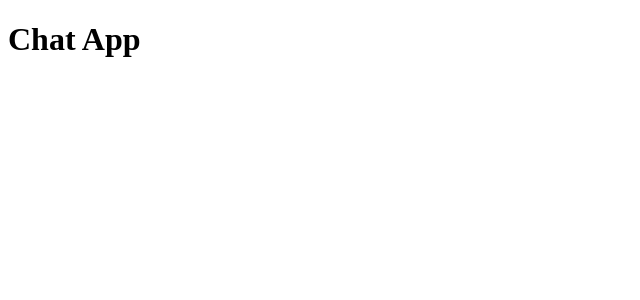
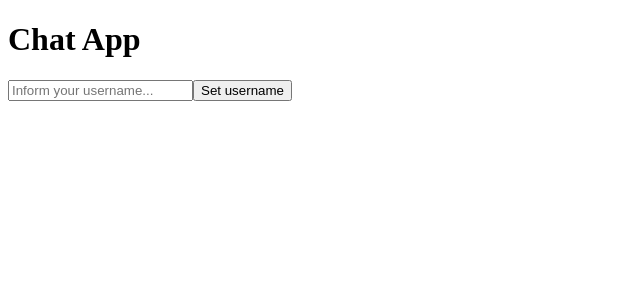
Before and after one commit to whoiscaio/realtime-chat, a React (Create React App) app in the folder client/: page / in a window 1280 px wide. Shown: the top 300 px of the page, without its empty margins (0-640 px from the left). Built offline with nearby package versions, Linux system fonts and the light colour scheme; the HTML template or start-up script is replaced by a standard one.

Commit message:
feat: basic client structure

```diff
--- a/client/src/App.tsx
+++ b/client/src/App.tsx
@@ -1,7 +1,25 @@
+import { useState } from 'react';
+import Chat from './Chat';
+
 function App() {
+  const [username, setUsername] = useState<string>('');
+  const [isUsernameSet, setIsUsernameSet] = useState<boolean>(false);
+
   return (
     <div className="App">
       <h1>Chat App</h1>
+      {
+        !isUsernameSet
+        ? (
+          <>
+            <input type="text" placeholder="Inform your username..." value={username} onChange={(e) => setUsername(e.target.value)} />
+            <button type="button" onClick={() => ( username.trim() && setIsUsernameSet(true) )}>Set username</button>
+          </>
+        )
+        : (
+          <Chat currentUsername={username} />
+        )
+      }
     </div>
   );
 }
--- /dev/null
+++ b/client/src/Chat.tsx
@@ -0,0 +1,15 @@
+type ChatProps = {
+  currentUsername: string,
+}
+
+function Chat({ currentUsername }: ChatProps) {
+  return (
+    <div>
+      <header>
+        <h1>Chat</h1>
+        <span>{currentUsername}</span>
+      </header>
+    </div>
+  )
+}
+export default Chat
```
